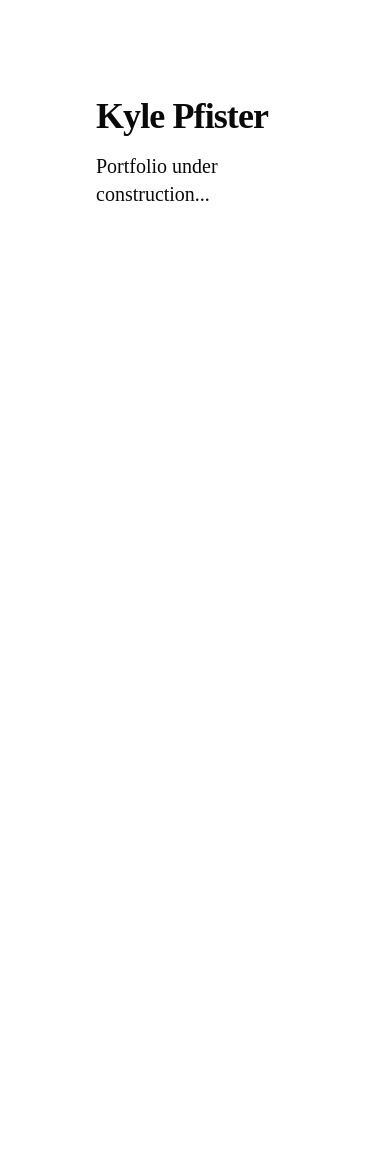
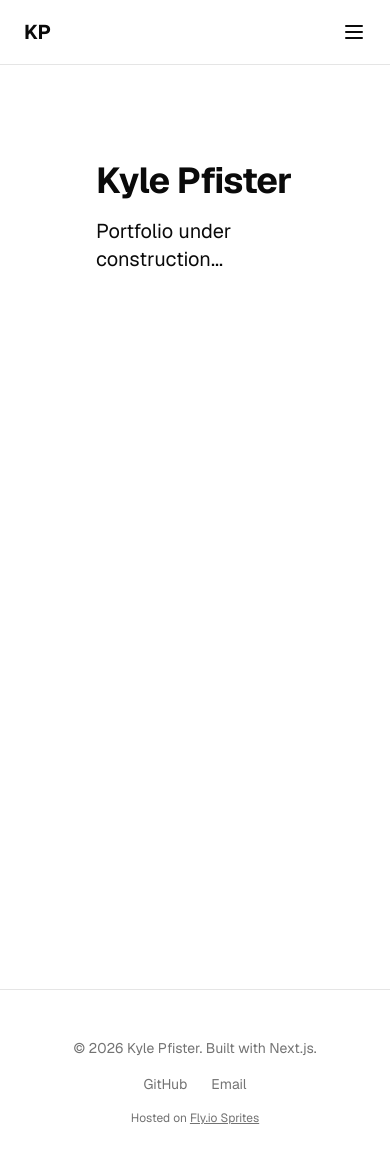
Before and after one commit to kpfister44/pfister-portfolio, a Next.js app: page / in a window 390 px wide. Shown: the top 1162 px of the page. Before the commit the page ends 844 px from the top, so only its background shows below. Built offline with nearby package versions, Linux system fonts and the light colour scheme.

Commit message:
feat(layout): add navigation and footer

```diff
--- a/app/layout.tsx
+++ b/app/layout.tsx
@@ -1,9 +1,16 @@
+// ABOUTME: Defines global layout, metadata, and font configuration for the app.
+// ABOUTME: Wraps pages with navigation and footer components.
 import type { Metadata } from 'next'
+import { GeistSans } from 'geist/font/sans'
+import { GeistMono } from 'geist/font/mono'
 import './globals.css'
+import Navigation from '@/components/layout/Navigation'
+import Footer from '@/components/layout/Footer'
 
 export const metadata: Metadata = {
   title: 'Kyle Pfister | Full-Stack Developer',
   description: 'Portfolio website showcasing full-stack development and AI integration projects',
+  authors: [{ name: 'Kyle Pfister', email: 'kpfister44@gmail.com' }],
 }
 
 export default function RootLayout({
@@ -12,8 +19,12 @@ export default function RootLayout({
   children: React.ReactNode
 }) {
   return (
-    <html lang="en">
-      <body>{children}</body>
+    <html lang="en" className={`${GeistSans.variable} ${GeistMono.variable}`}>
+      <body>
+        <Navigation />
+        <main className="min-h-screen">{children}</main>
+        <Footer />
+      </body>
     </html>
   )
 }
--- /dev/null
+++ b/components/layout/Footer.tsx
@@ -0,0 +1,50 @@
+// ABOUTME: Shows site footer with attribution and key outbound links.
+// ABOUTME: Displays the current year and hosting attribution.
+import Link from 'next/link'
+
+export default function Footer() {
+  const currentYear = new Date().getFullYear()
+
+  return (
+    <footer className="border-t border-border mt-20">
+      <div className="container-custom py-12">
+        <div className="flex flex-col md:flex-row justify-between items-center gap-4">
+          <div className="text-sm text-foreground-muted">
+            © {currentYear} Kyle Pfister. Built with Next.js.
+          </div>
+
+          <div className="flex gap-6">
+            <Link
+              href="https://github.com/kpfister44"
+              target="_blank"
+              rel="noopener noreferrer"
+              className="text-sm text-foreground-muted hover:text-foreground"
+            >
+              GitHub
+            </Link>
+            <Link
+              href="mailto:kpfister44@gmail.com"
+              className="text-sm text-foreground-muted hover:text-foreground"
+            >
+              Email
+            </Link>
+          </div>
+        </div>
+
+        <div className="mt-4 text-center">
+          <p className="text-xs text-foreground-muted">
+            Hosted on{' '}
+            <Link
+              href="https://sprites.dev"
+              target="_blank"
+              rel="noopener noreferrer"
+              className="underline"
+            >
+              Fly.io Sprites
+            </Link>
+          </p>
+        </div>
+      </div>
+    </footer>
+  )
+}
--- /dev/null
+++ b/components/layout/Navigation.tsx
@@ -0,0 +1,95 @@
+// ABOUTME: Renders the site navigation with responsive desktop and mobile menus.
+// ABOUTME: Highlights the active route and provides a mobile toggle.
+'use client'
+
+import Link from 'next/link'
+import { usePathname } from 'next/navigation'
+import { useState } from 'react'
+
+const navItems = [
+  { name: 'Home', path: '/' },
+  { name: 'About', path: '/about' },
+  { name: 'Projects', path: '/projects' },
+  { name: 'Blog', path: '/blog' },
+]
+
+export default function Navigation() {
+  const pathname = usePathname()
+  const [mobileMenuOpen, setMobileMenuOpen] = useState(false)
+
+  return (
+    <nav className="sticky top-0 z-50 bg-background/80 backdrop-blur-sm border-b border-border">
+      <div className="container-custom">
+        <div className="flex items-center justify-between h-16">
+          <Link href="/" className="font-bold text-xl">
+            KP
+          </Link>
+
+          <div className="hidden md:flex gap-8">
+            {navItems.map((item) => (
+              <Link
+                key={item.path}
+                href={item.path}
+                className={`text-sm font-medium transition-colors ${
+                  pathname === item.path
+                    ? 'text-foreground'
+                    : 'text-foreground-muted hover:text-foreground'
+                }`}
+              >
+                {item.name}
+              </Link>
+            ))}
+          </div>
+
+          <button
+            className="md:hidden"
+            onClick={() => setMobileMenuOpen(!mobileMenuOpen)}
+            aria-label="Toggle menu"
+          >
+            <svg
+              className="w-6 h-6"
+              fill="none"
+              stroke="currentColor"
+              viewBox="0 0 24 24"
+            >
+              {mobileMenuOpen ? (
+                <path
+                  strokeLinecap="round"
+                  strokeLinejoin="round"
+                  strokeWidth={2}
+                  d="M6 18L18 6M6 6l12 12"
+                />
+              ) : (
+                <path
+                  strokeLinecap="round"
+                  strokeLinejoin="round"
+                  strokeWidth={2}
+                  d="M4 6h16M4 12h16M4 18h16"
+                />
+              )}
+            </svg>
+          </button>
+        </div>
+
+        {mobileMenuOpen && (
+          <div className="md:hidden py-4 border-t border-border">
+            {navItems.map((item) => (
+              <Link
+                key={item.path}
+                href={item.path}
+                className={`block py-2 text-sm font-medium ${
+                  pathname === item.path
+                    ? 'text-foreground'
+                    : 'text-foreground-muted'
+                }`}
+                onClick={() => setMobileMenuOpen(false)}
+              >
+                {item.name}
+              </Link>
+            ))}
+          </div>
+        )}
+      </div>
+    </nav>
+  )
+}
```
